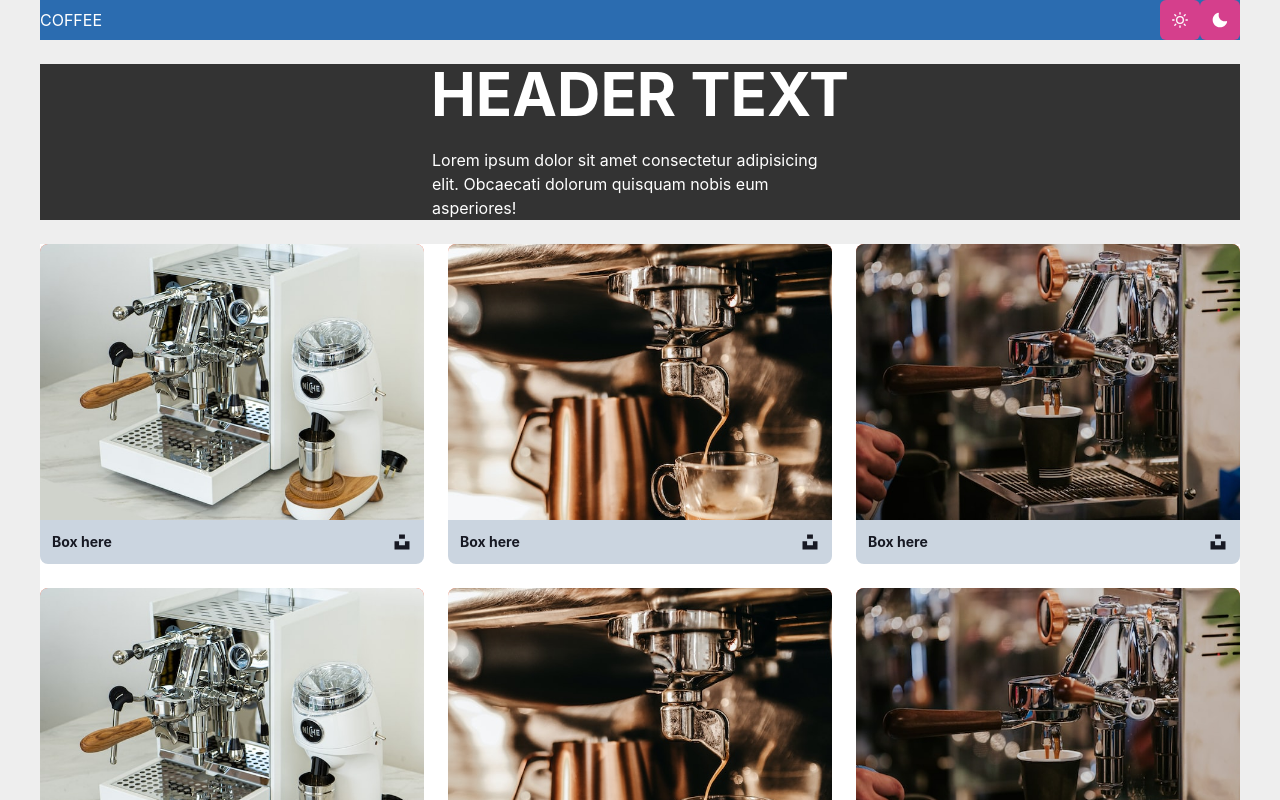
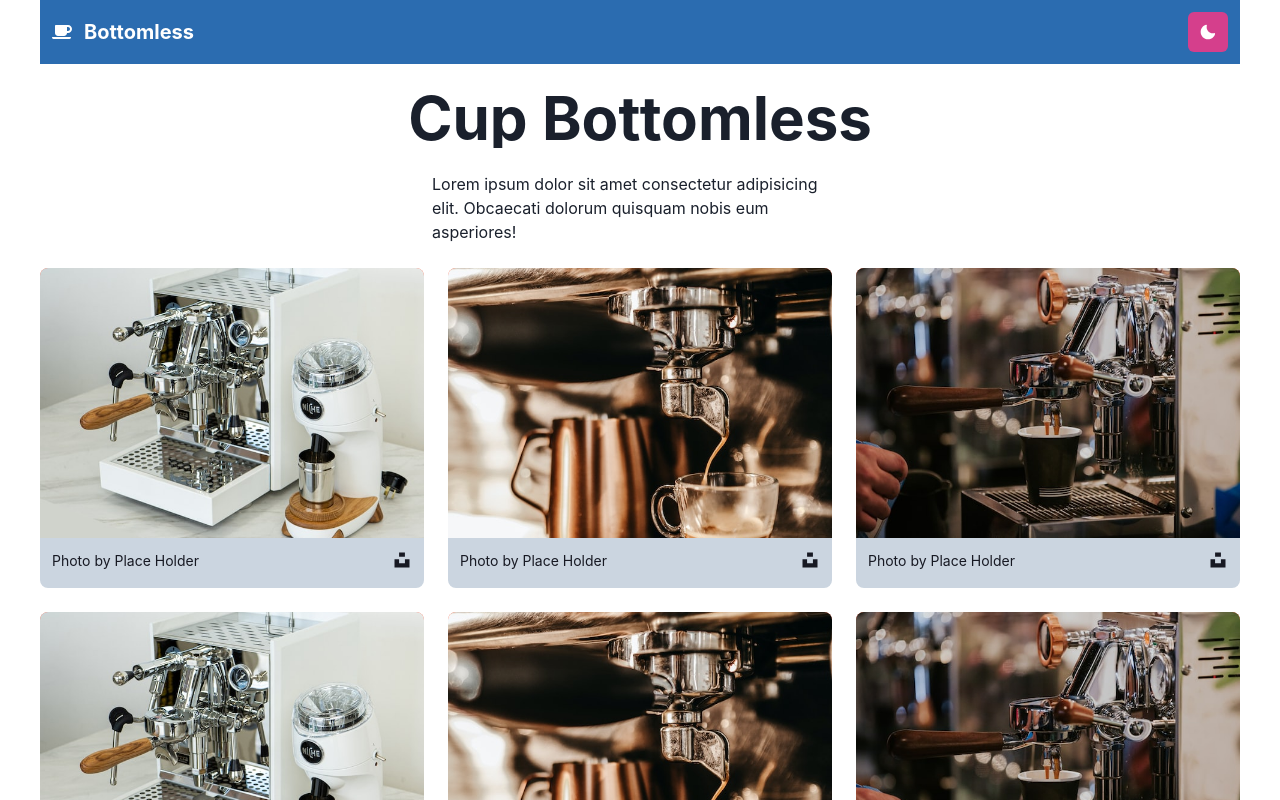
Before and after one commit to john-zhuangzhuang-li/coffee-machines, a Next.js app: page / in a window 1280 px wide. Shown: the top 800 px of the page. Built offline with nearby package versions, Linux system fonts and the light colour scheme.

Commit message:
Added card and modal layout

```diff
--- a/components/Card.tsx
+++ b/components/Card.tsx
@@ -1,12 +1,24 @@
-import { Grid, GridItem, Heading, Icon, Box } from "@chakra-ui/react";
+import { Grid, GridItem, Icon, Box, Text, Link } from "@chakra-ui/react";
 import { RiUnsplashFill } from "react-icons/ri";
 import NextImage from "next/image";
 
 type Props = {
+  imageId: string;
   imageSrc: string;
+  authorName: string;
+  authorLink: string;
+  companyLink: string;
+  onImgClick: (event: React.MouseEvent<HTMLDivElement>) => void;
 };
 
-const Card = ({ imageSrc }: Props) => {
+const Card = ({
+  imageId,
+  imageSrc,
+  authorName,
+  authorLink,
+  companyLink,
+  onImgClick,
+}: Props) => {
   return (
     <Grid
       templateRows="1fr min-content"
@@ -24,6 +36,8 @@ const Card = ({ imageSrc }: Props) => {
             transform: "scale(1.1)",
           },
         }}
+        onClick={onImgClick}
+        data-img-id={imageId}
       >
         <Box
           as="figure"
@@ -43,13 +57,21 @@ const Card = ({ imageSrc }: Props) => {
         color="gray.900"
         display="flex"
         justifyContent="space-between"
-        alignItems="center"
+        alignItems="flex-start"
         p={3}
       >
-        <Heading as="h5" size="xs">
+        {/* <Heading as="h5" size="xs">
           Box here
-        </Heading>
-        <Icon as={RiUnsplashFill} w={5} h={5} />
+        </Heading> */}
+        <Text fontSize="sm" noOfLines={1}>
+          {`Photo by `}
+          <Link href={authorLink} isExternal>
+            {authorName}
+          </Link>
+        </Text>
+        <Link href={companyLink} isExternal>
+          <Icon as={RiUnsplashFill} w={5} h={5} />
+        </Link>
       </GridItem>
     </Grid>
   );
--- a/components/Header.tsx
+++ b/components/Header.tsx
@@ -1,29 +1,35 @@
-import { chakra, Heading, Container } from "@chakra-ui/react";
+import { chakra, Heading, Container, Flex } from "@chakra-ui/react";
 
-const HeaderSection = chakra("header", {
-  baseStyle: {
-    bg: "#333",
-    gridColumn: "center",
-    display: "flex",
-    justifyContent: "center",
-    alignItems: "center",
-    flexDirection: "column",
-    rowGap: "1.5rem",
-    color: "#fff",
-  },
-});
+// const HeaderSection = chakra("header", {
+//   baseStyle: {
+//     bg: "#333",
+//     gridColumn: "center",
+//     display: "flex",
+//     justifyContent: "center",
+//     alignItems: "center",
+//     flexDirection: "column",
+//     rowGap: "1.5rem",
+//     color: "#fff",
+//   },
+// });
 
 const Header = () => {
   return (
-    <HeaderSection>
+    <Flex
+      gridColumn="center"
+      justifyContent="center"
+      alignItems="center"
+      flexDirection="column"
+      rowGap="1.5rem"
+    >
       <Heading as="h1" size="3xl" noOfLines={1}>
-        HEADER TEXT
+        Cup Bottomless
       </Heading>
       <Container maxW="md">
         Lorem ipsum dolor sit amet consectetur adipisicing elit. Obcaecati
         dolorum quisquam nobis eum asperiores!
       </Container>
-    </HeaderSection>
+    </Flex>
   );
 };
 
--- /dev/null
+++ b/components/ImgModal.tsx
@@ -0,0 +1,65 @@
+import {
+  Modal,
+  ModalOverlay,
+  ModalContent,
+  ModalHeader,
+  ModalFooter,
+  ModalBody,
+  ModalCloseButton,
+  useDisclosure,
+  Box,
+  Button,
+  Image,
+  Text,
+  Link,
+} from "@chakra-ui/react";
+
+import { ExternalLinkIcon } from "@chakra-ui/icons";
+
+type Props = {
+  isOpen: boolean;
+  onClose: () => void;
+  modalImgSrc: string;
+};
+
+const ImgModal = ({ isOpen, onClose, modalImgSrc }: Props) => {
+  return (
+    <Modal
+      isOpen={isOpen}
+      onClose={onClose}
+      size="xl"
+      isCentered
+      scrollBehavior="inside"
+    >
+      <ModalOverlay />
+      <ModalContent overflow="hidden">
+        {/* <ModalHeader></ModalHeader> */}
+        {/* <ModalCloseButton /> */}
+        <ModalBody p={0}>
+          {modalImgSrc && <Image src={modalImgSrc} />}
+          <Box p={3}>
+            <Text
+              fontSize="md"
+              noOfLines={1}
+            >{`Provided by the Internet 😂`}</Text>
+          </Box>
+        </ModalBody>
+        <ModalFooter>
+          <Link
+            href="https://github.com/john-zhuangzhuang-li/coffee-machines"
+            isExternal
+          >
+            <Button variant="ghost" rightIcon={<ExternalLinkIcon />} mr={3}>
+              Source
+            </Button>
+          </Link>
+          <Button colorScheme="blue" onClick={onClose}>
+            Close
+          </Button>
+        </ModalFooter>
+      </ModalContent>
+    </Modal>
+  );
+};
+
+export default ImgModal;
--- a/components/Layout.tsx
+++ b/components/Layout.tsx
@@ -9,25 +9,20 @@ type Props = {
 const Container = chakra("div", {
   baseStyle: {
     minH: "100vh",
-    bg: "#eee",
+    // bg: "#eee",
     display: "grid",
     rowGap: "1.5rem",
     columnGap: "1.5rem",
     gridTemplateColumns:
       "minmax(0, 1fr) [center-start] minmax(min-content, 75rem) [center-end] minmax(0, 1fr)",
     gridAutoFlow: "column",
-    color: "#fff",
+    // color: "#fff",
   },
 });
 
 const Layout = ({ children }: Props) => {
   return (
     <>
-      {/* THERE WILL NEED TO BE: */}
-      {/* PAGE LV CONTAINER */}
-      {/* NAV BAR WITH STICKY: LEFT ICON AND RIGHT CLR MODE SWITCH, LEAVE ROOM FOR A SETTING BTN */}
-      {/* CONTENT AREA: FOR CHILDREN, INCLUDE CARD, MODAL AND LOAD MORE BTN */}
-      {/* FOOTER FOR GITHUB LINK: CAN RE-USE */}
       <Container>
         <NavBar />
         {children}
--- a/components/LoadMore.tsx
+++ b/components/LoadMore.tsx
@@ -8,8 +8,7 @@ const LoadMore = () => {
       gridColumn="center"
       justifyContent="center"
       alignItems="center"
-      bg="teal"
-      color="white"
+      py={6}
     >
       <Button
         colorScheme="blue"
--- a/components/Main.tsx
+++ b/components/Main.tsx
@@ -1,11 +1,27 @@
+import { useState } from "react";
 import { chakra } from "@chakra-ui/react";
+import {
+  Modal,
+  ModalOverlay,
+  ModalContent,
+  ModalHeader,
+  ModalFooter,
+  ModalBody,
+  ModalCloseButton,
+  useDisclosure,
+  Box,
+  Button,
+  Image,
+} from "@chakra-ui/react";
+// import NextImage from "next/image";
 import Card from "./Card";
+import ImgModal from "./ImgModal";
 
 import { DUMMY_DATA } from "./dummy";
 
 const MainSection = chakra("main", {
   baseStyle: {
-    bg: "#fff",
+    // bg: "#fff",
     gridColumn: "center",
     display: "grid",
     gridTemplateColumns: "repeat(3, minmax(min-content, 1fr))",
@@ -15,13 +31,62 @@ const MainSection = chakra("main", {
 });
 
 const Main = () => {
+  const { isOpen, onOpen, onClose } = useDisclosure();
+  const [modalImgSrc, setModalImgSrc] = useState("");
+
+  const handleCardImgClick = (
+    event: React.MouseEvent<HTMLDivElement>
+  ): void => {
+    const { imgId } = event.currentTarget.dataset;
+    if (!imgId) return;
+    const currentImg = DUMMY_DATA.find((item) => item.id === imgId);
+    if (!currentImg) return;
+    const { src } = currentImg;
+    if (!src) return;
+    console.log(src);
+    setModalImgSrc(src);
+    onOpen();
+  };
+
   return (
-    <MainSection>
-      {DUMMY_DATA.map((item) => {
-        const { id, src } = item;
-        return <Card key={`image-${id}`} imageSrc={src} />;
-      })}
-    </MainSection>
+    <>
+      <MainSection>
+        {DUMMY_DATA.map((item) => {
+          const { id, src, author, authorLink, companyLink } = item;
+          return (
+            <Card
+              key={`image-${id}`}
+              imageId={id}
+              imageSrc={src}
+              authorName={author}
+              authorLink={authorLink}
+              companyLink={companyLink}
+              onImgClick={handleCardImgClick}
+            />
+          );
+        })}
+      </MainSection>
+      <ImgModal isOpen={isOpen} onClose={onClose} modalImgSrc={modalImgSrc} />
+      {/* <Modal
+        isOpen={isOpen}
+        onClose={onClose}
+        size="xl"
+        isCentered
+        scrollBehavior="inside"
+      >
+        <ModalOverlay />
+        <ModalContent overflow="hidden">
+          <ModalBody p={0}>
+            {modalImgSrc && <Image src={modalImgSrc} />}
+          </ModalBody>
+          <ModalFooter>
+            <Button colorScheme="blue" onClick={onClose}>
+              Close
+            </Button>
+          </ModalFooter>
+        </ModalContent>
+      </Modal> */}
+    </>
   );
 };
 
--- a/components/NavBar.tsx
+++ b/components/NavBar.tsx
@@ -1,17 +1,17 @@
-// import { chakra} from "@chakra-ui/react";
-import { Flex, Spacer, IconButton } from "@chakra-ui/react";
+import {
+  Flex,
+  Spacer,
+  IconButton,
+  useColorMode,
+  Heading,
+  Link,
+  Icon,
+} from "@chakra-ui/react";
 import { SunIcon, MoonIcon } from "@chakra-ui/icons";
-
-// const Nav = chakra("nav", {
-//   baseStyle: {
-//     bg: "#999",
-//     gridColumn: "center",
-//     display: "flex",
-//     color: "#fff",
-//   },
-// });
+import { FaCoffee } from "react-icons/fa";
 
 const NavBar = () => {
+  const { colorMode, toggleColorMode } = useColorMode();
   return (
     <Flex
       as="nav"
@@ -22,19 +22,30 @@ const NavBar = () => {
       gridColumn="center"
       justifyContent="center"
       alignItems="center"
+      p={3}
+      columnGap={3}
+      zIndex={2}
     >
-      COFFEE
+      <Icon as={FaCoffee} w={5} h={5} />
+      <Heading as="h4" size="md" noOfLines={1}>
+        Bottomless
+      </Heading>
       <Spacer />
-      <IconButton
-        colorScheme="pink"
-        aria-label="Toggle color mode"
-        icon={<SunIcon />}
-      />
-      <IconButton
-        colorScheme="pink"
-        aria-label="Toggle color mode"
-        icon={<MoonIcon />}
-      />
+      {colorMode === "light" ? (
+        <IconButton
+          colorScheme="pink"
+          aria-label="Toggle color mode"
+          icon={<MoonIcon />}
+          onClick={toggleColorMode}
+        />
+      ) : (
+        <IconButton
+          colorScheme="pink"
+          aria-label="Toggle color mode"
+          icon={<SunIcon />}
+          onClick={toggleColorMode}
+        />
+      )}
     </Flex>
   );
 };
--- a/components/dummy.ts
+++ b/components/dummy.ts
@@ -24,5 +24,9 @@ export const DUMMY_DATA = DUMMY_NUM.map((item, index) => {
   return {
     id: item,
     src,
+    author: "Place Holder",
+    authorLink: "https://github.com/john-zhuangzhuang-li/coffee-machines",
+    company: "Unknown",
+    companyLink: "https://github.com/john-zhuangzhuang-li/coffee-machines",
   };
 });
```
